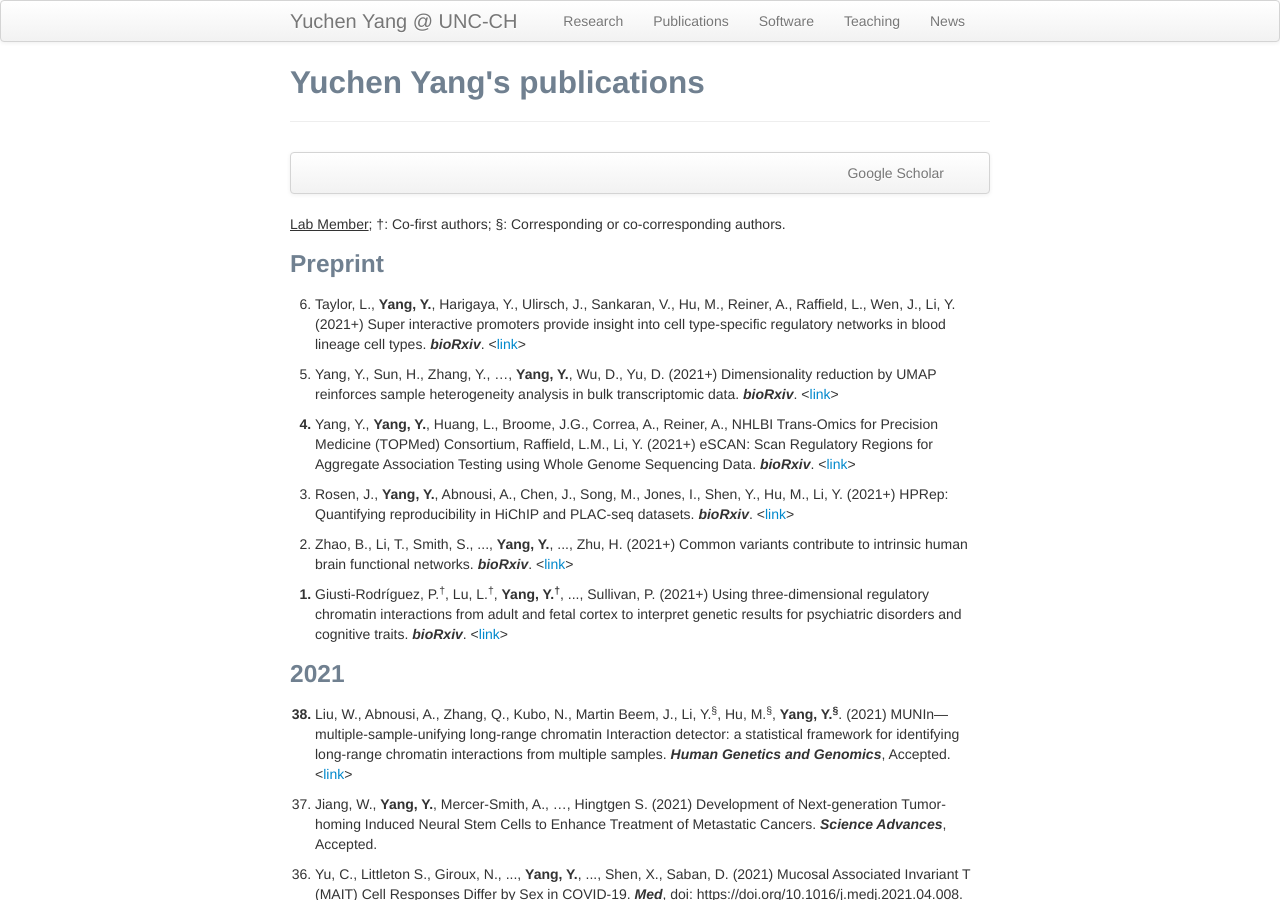
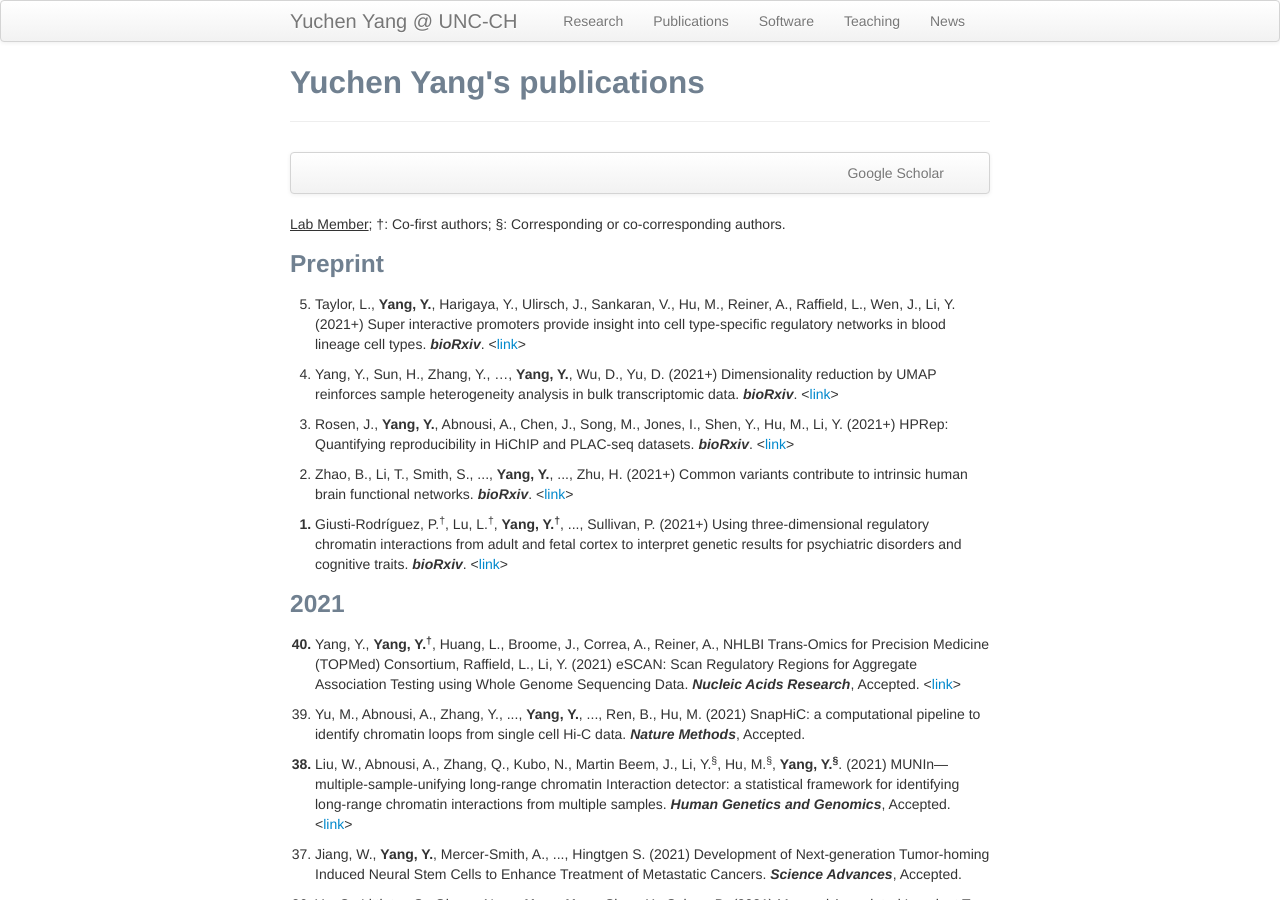
Before and after one commit to yycunc/yycunc.github.io, a Jekyll site: the page built from pages/pubs.md, in a window 1280 px wide and 900 px high. Built offline with Jekyll 4.4.1, drawn with Linux system fonts in a browser that asks for light colours.

Commit message:
Update pubs.md

```diff
--- a/pages/pubs.md
+++ b/pages/pubs.md
@@ -14,11 +14,9 @@ title: Yuchen Yang's publications
 <u>Lab Member</u>; &dagger;: Co-first authors; &sect;: Corresponding or co-corresponding authors.
 
 ### Preprint
-<ol start="6"> <li> Taylor, L., <b>Yang, Y.</b>, Harigaya, Y., Ulirsch, J., Sankaran, V., Hu, M., Reiner, A., Raffield, L., Wen, J., Li, Y. (2021+) Super interactive promoters provide insight into cell type-specific regulatory networks in blood lineage cell types. <i><b>bioRxiv</b></i>. <<a href="https://doi.org/10.1101/2021.03.15.435494">link</a>></li></ol>
+<ol start="5"> <li> Taylor, L., <b>Yang, Y.</b>, Harigaya, Y., Ulirsch, J., Sankaran, V., Hu, M., Reiner, A., Raffield, L., Wen, J., Li, Y. (2021+) Super interactive promoters provide insight into cell type-specific regulatory networks in blood lineage cell types. <i><b>bioRxiv</b></i>. <<a href="https://doi.org/10.1101/2021.03.15.435494">link</a>></li></ol>
 
-<ol start="5"> <li> Yang, Y., Sun, H., Zhang, Y., …, <b>Yang, Y.</b>, Wu, D., Yu, D. (2021+) Dimensionality reduction by UMAP reinforces sample heterogeneity analysis in bulk transcriptomic data. <i><b>bioRxiv</b></i>. <<a href="https://doi.org/10.1101/2021.01.12.426467">link</a>></li></ol>
-
-<ol start="4" style="font-weight: bold;"> <li><span style="font-weight: normal;"> Yang, Y., <b>Yang, Y.</b>, Huang, L., Broome, J.G., Correa, A., Reiner, A., NHLBI Trans-Omics for Precision Medicine (TOPMed) Consortium, Raffield, L.M., Li, Y. (2021+) eSCAN: Scan Regulatory Regions for Aggregate Association Testing using Whole Genome Sequencing Data. <i><b>bioRxiv</b></i>. <<a href="https://www.biorxiv.org/content/10.1101/2020.11.30.405266v1">link</a>></span></li></ol>
+<ol start="4"> <li> Yang, Y., Sun, H., Zhang, Y., …, <b>Yang, Y.</b>, Wu, D., Yu, D. (2021+) Dimensionality reduction by UMAP reinforces sample heterogeneity analysis in bulk transcriptomic data. <i><b>bioRxiv</b></i>. <<a href="https://doi.org/10.1101/2021.01.12.426467">link</a>></li></ol>
 
 <ol start="3"> <li> Rosen, J., <b>Yang, Y.</b>, Abnousi, A., Chen, J., Song, M., Jones, I., Shen, Y., Hu, M., Li, Y. (2021+) HPRep: Quantifying reproducibility in HiChIP and PLAC-seq datasets. <i><b>bioRxiv</b></i>. <<a href="https://www.biorxiv.org/content/10.1101/2020.11.23.394239v1">link</a>></li></ol>
 
@@ -27,9 +25,13 @@ title: Yuchen Yang's publications
 <ol start="1" style="font-weight: bold;"> <li><span style="font-weight: normal;">Giusti-Rodríguez, P.<sup>&dagger;</sup>, Lu, L.<sup>&dagger;</sup>, <b>Yang, Y.<sup>&dagger;</sup></b>, ..., Sullivan, P. (2021+) Using three-dimensional regulatory chromatin interactions from adult and fetal cortex to interpret genetic results for psychiatric disorders and cognitive traits. <i><b>bioRxiv</b></i>. <<a href="https://www.biorxiv.org/content/10.1101/406330v1.full">link</a>></span></li></ol>
 
 ### 2021
+<ol start="40" style="font-weight: bold;"> <li><span style="font-weight: normal;">Yang, Y., <b>Yang, Y.<sup>&dagger;</sup></b>, Huang, L., Broome, J., Correa, A., Reiner, A., NHLBI Trans-Omics for Precision Medicine (TOPMed) Consortium, Raffield, L., Li, Y. (2021) eSCAN: Scan Regulatory Regions for Aggregate Association Testing using Whole Genome Sequencing Data. <i><b>Nucleic Acids Research</b></i>, Accepted. <<a href="https://www.biorxiv.org/content/10.1101/2020.11.30.405266v1">link</a>></span></li></ol>
+
+<ol start="39"> <li> Yu, M., Abnousi, A., Zhang, Y., ..., <b>Yang, Y.</b>, ..., Ren, B., Hu, M. (2021) SnapHiC: a computational pipeline to identify chromatin loops from single cell Hi-C data. <i><b>Nature Methods</b></i>, Accepted.</li></ol>
+
 <ol start="38" style="font-weight: bold;"> <li><span style="font-weight: normal;">Liu, W., Abnousi, A., Zhang, Q., Kubo, N., Martin Beem, J., Li, Y.<sup>&sect;</sup>, Hu, M.<sup>&sect;</sup>, <b>Yang, Y.<sup>&sect;</sup></b>. (2021) MUNIn—multiple-sample-unifying long-range chromatin Interaction detector: a statistical framework for identifying long-range chromatin interactions from multiple samples. <i><b>Human Genetics and Genomics</b></i>, Accepted. <<a href="https://www.biorxiv.org/content/10.1101/2020.11.12.380782v1">link</a>></span></li></ol>
 
-<ol start="37"> <li> Jiang, W., <b>Yang, Y.</b>, Mercer-Smith, A., …, Hingtgen S. (2021) Development of Next-generation Tumor-homing Induced Neural Stem Cells to Enhance Treatment of Metastatic Cancers. <i><b>Science Advances</b></i>, Accepted.</li></ol>
+<ol start="37"> <li> Jiang, W., <b>Yang, Y.</b>, Mercer-Smith, A., ..., Hingtgen S. (2021) Development of Next-generation Tumor-homing Induced Neural Stem Cells to Enhance Treatment of Metastatic Cancers. <i><b>Science Advances</b></i>, Accepted.</li></ol>
 
 <ol start="36"> <li>Yu, C., Littleton S., Giroux, N., ..., <b>Yang, Y.</b>, ..., Shen, X., Saban, D. (2021) Mucosal Associated Invariant T (MAIT) Cell Responses Differ by Sex in COVID-19. <i><b>Med</b></i>, doi: https://doi.org/10.1016/j.medj.2021.04.008. <<a href="https://www.cell.com/med/pdf/S2666-6340(21)00157-4.pdf?_returnURL=https%3A%2F%2Flinkinghub.elsevier.com%2Fretrieve%2Fpii%2FS2666634021001574%3Fshowall%3Dtrue">link</a>></li></ol>
 
```
